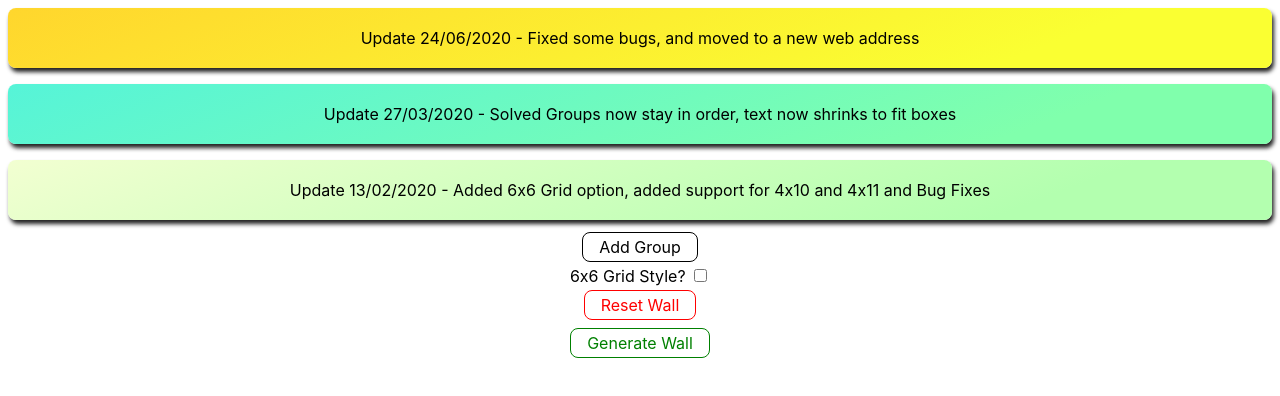
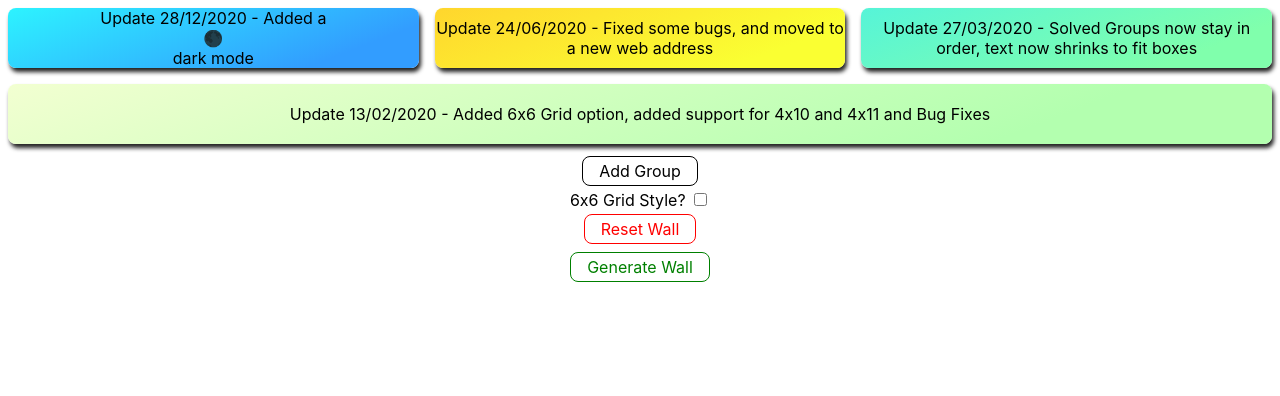
Before and after one commit to sohcah/wall-generator, a React (Create React App) app: page / in a window 1280 px wide. Shown: the top 396 px of the page. Built offline with nearby package versions, Linux system fonts and the light colour scheme.

Commit message:
Added Dark Mode

```diff
--- a/src/App.css
+++ b/src/App.css
@@ -39,6 +39,7 @@
 
 
 .box {
+  color: black;
   border-radius:8px;
   /* padding:8px; */
   /* font-size: 1.6rem; */
@@ -152,3 +153,38 @@ button {
   margin:4px;
   text-align:left;
 }
+
+.redbutton {
+  border: 1px solid red;
+  color: red;
+}
+
+.greenbutton {
+  border: 1px solid green;
+  color: green;
+}
+
+.grid {
+  color: black;
+}
+
+@media screen and (prefers-color-scheme: dark) {
+  html {
+    background-color: #222;
+    color: white;
+  }
+
+  .border, input:not([type="checkbox"]), button {
+    border: 1px solid white;
+  }
+
+  .redbutton {
+    border: 1px solid #ff4444;
+    color: #ff4444;
+  }
+
+  .greenbutton {
+    border: 1px solid lime;
+    color: lime;
+  }
+}
--- a/src/App.js
+++ b/src/App.js
@@ -1,7 +1,7 @@
 /*eslint-disable eqeqeq, no-loop-func, no-redeclare */
 import React from 'react';
 import domtoimage from 'dom-to-image';
-import { Textfit } from 'react-textfit';
+import Textfit from 'react-textfit';
 import './App.css';
 
 function App() {
@@ -87,14 +87,19 @@ function App() {
   return (
     <div className="App">
       <div>
-        <div style={{padding:8,display:"block",width:'100%'}}>
-          <div className={`box box-wide box-yellow`} style={{width:'100%'}}>Update 24/06/2020 - Fixed some bugs, and moved to a new web address</div>
-        </div>
-        <div style={{padding:8,display:"block",width:'100%'}}>
-          <div className={`box box-wide box-aqua`} style={{width:'100%'}}>Update 27/03/2020 - Solved Groups now stay in order, text now shrinks to fit boxes</div>
-        </div>
-        <div style={{padding:8,display:"block",width:'100%'}}>
-          <div className={`box box-wide box-green`} style={{width:'100%'}}>Update 13/02/2020 - Added 6x6 Grid option, added support for 4x10 and 4x11 and Bug Fixes</div>
+        <div style={{ display: "flex", flexDirection: "row", flexWrap: "wrap"}}>
+          <div style={{padding:8,flexGrow:1,width:400}}>
+            <div className={`box box-wide box-blue`} style={{width:'100%'}}>Update 28/12/2020 - Added a <span role="img" aria-label="moon emoji">🌑</span> dark mode</div>
+          </div>
+          <div style={{padding:8,flexGrow:1,width:400}}>
+            <div className={`box box-wide box-yellow`} style={{width:'100%'}}>Update 24/06/2020 - Fixed some bugs, and moved to a new web address</div>
+          </div>
+          <div style={{padding:8,flexGrow:1,width:400}}>
+            <div className={`box box-wide box-aqua`} style={{width:'100%'}}>Update 27/03/2020 - Solved Groups now stay in order, text now shrinks to fit boxes</div>
+          </div>
+          <div style={{padding:8,flexGrow:1,width:400}}>
+            <div className={`box box-wide box-green`} style={{width:'100%'}}>Update 13/02/2020 - Added 6x6 Grid option, added support for 4x10 and 4x11 and Bug Fixes</div>
+          </div>
         </div>
         {q.map((a,i)=><div className="border">
           <div style={{width:'100%'}}>
@@ -114,8 +119,8 @@ function App() {
           Math.floor(Math.random()*200000).toString(36)
         ]]))}>Add Group</button><br/>
         6x6 Grid Style? <input type="checkbox" onChange={(ev)=>set6(ev.target.checked)} checked={grid6}/><br/>
-        <button style={{border:"1px solid red",color:"red"}} onClick={()=>setQ([])}>Reset Wall</button><br/>
-        <button style={{border:"1px solid green",color:"green"}} onClick={()=>setShown(shown+1)}>Generate Wall</button><br/>
+        <button class="redbutton" onClick={()=>setQ([])}>Reset Wall</button><br/>
+        <button class="greenbutton" onClick={()=>setShown(shown+1)}>Generate Wall</button><br/>
         {!!shown&&screenshot&&<button style={{border:"1px solid green",color:"green"}} onClick={screenshot}>Take Screenshot</button>}
       </div>
       {!!shown&&<div id="screenshot" style={{display:'inline-block'}}>
@@ -126,7 +131,7 @@ function App() {
             </div>)}
           </div>)}
         </div>
-        <div style={{backgroundColor:'#aaa',width:grid6?1028:(166*q.length)+32,padding:16,paddingTop:0,display:"flex",flexDirection:"row",flexWrap:"wrap"}}>
+        <div class="grid" style={{backgroundColor:'#aaa',width:grid6?1028:(166*q.length)+32,padding:16,paddingTop:0,display:"flex",flexDirection:"row",flexWrap:"wrap"}}>
           {solutions.map((i,index)=>
               <div style={{padding:8,display:"inline-block",width:`${q.length<9?100/2:100/3}%`}}>
                 <Textfit max={28} mode="multi"><div className={`box box-wide box-${colors[index]}`} style={{width:'100%'}}>{i}</div></Textfit>
```
